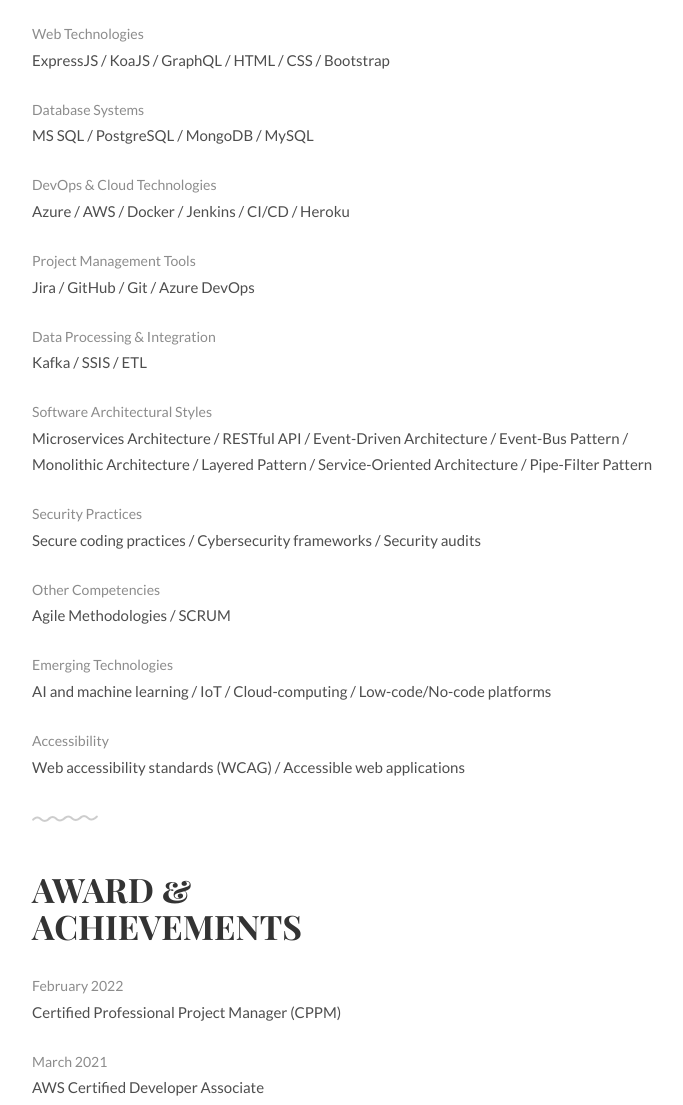
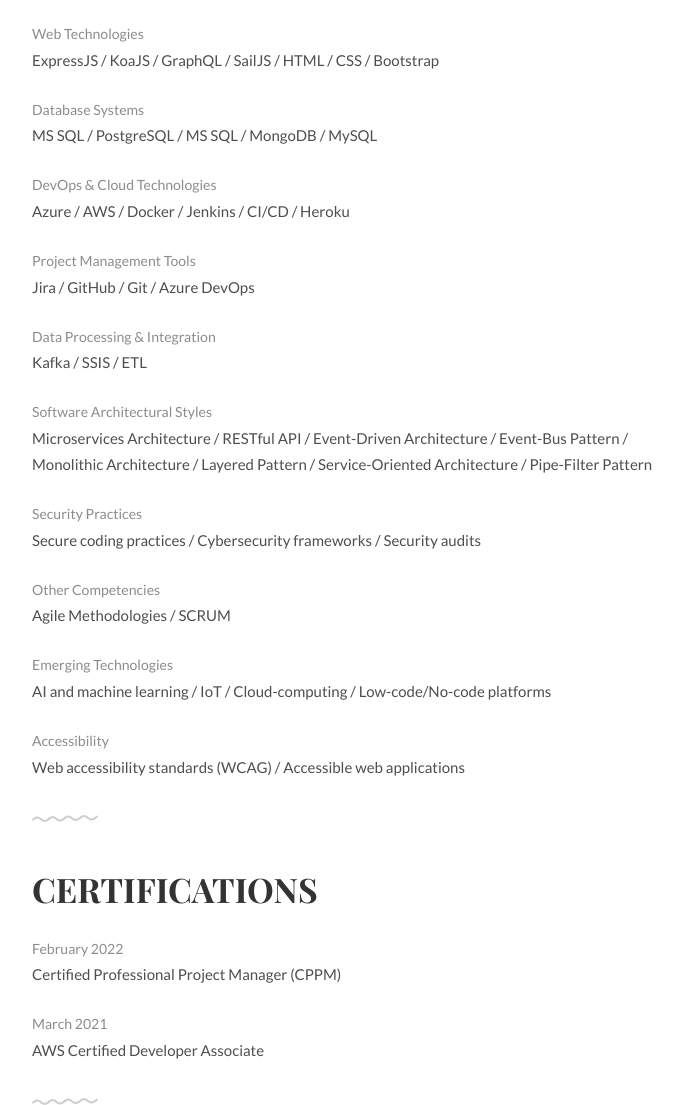
Before and after one commit to mithunmadhavan/mithunmadhavan.github.io, a plain HTML site: page index.html in a window 1280 px wide. Shown: the part 1628-2733 px from the top of the page, without its empty margins (297-980 px from the left). Drawn offline with Linux system fonts and the light colour scheme.

Commit message:
index updated

```diff
--- a/index.html
+++ b/index.html
@@ -116,11 +116,11 @@
 			</ul>
 			<ul class="skill-list list-flat">
 				<li>Web Technologies</li>
-				<li>ExpressJS / KoaJS / GraphQL / HTML / CSS / Bootstrap</li>
+				<li>ExpressJS / KoaJS / GraphQL / SailJS / HTML / CSS / Bootstrap</li>
 			</ul>
 			<ul class="skill-list list-flat">
 				<li>Database Systems</li>
-				<li>MS SQL / PostgreSQL / MongoDB / MySQL</li>
+				<li>MS SQL / PostgreSQL / MS SQL / MongoDB / MySQL</li>
 			</ul>
 			<ul class="skill-list list-flat">
 				<li>DevOps & Cloud Technologies</li>
@@ -159,7 +159,7 @@
 
 	<div class="award section second" id="certifications">
 		<div class="container">
-			<h1>Award &amp;<br>Achievements</h1>
+			<h1>Certifications</h1>
 			<ul class="award-list list-flat">
 				<li>February 2022</li>
 				<li>Certified Professional Project Manager (CPPM)</li>
```
